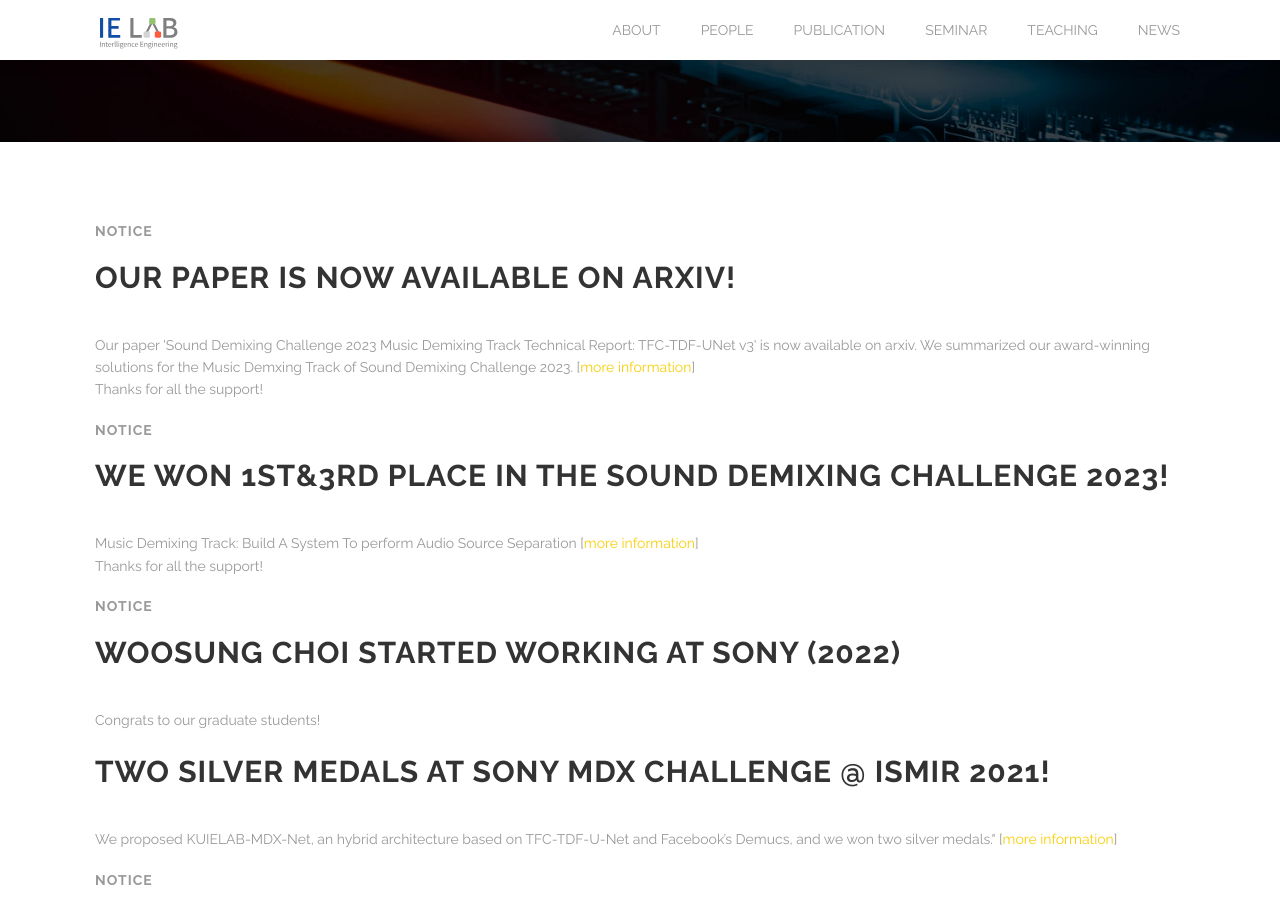
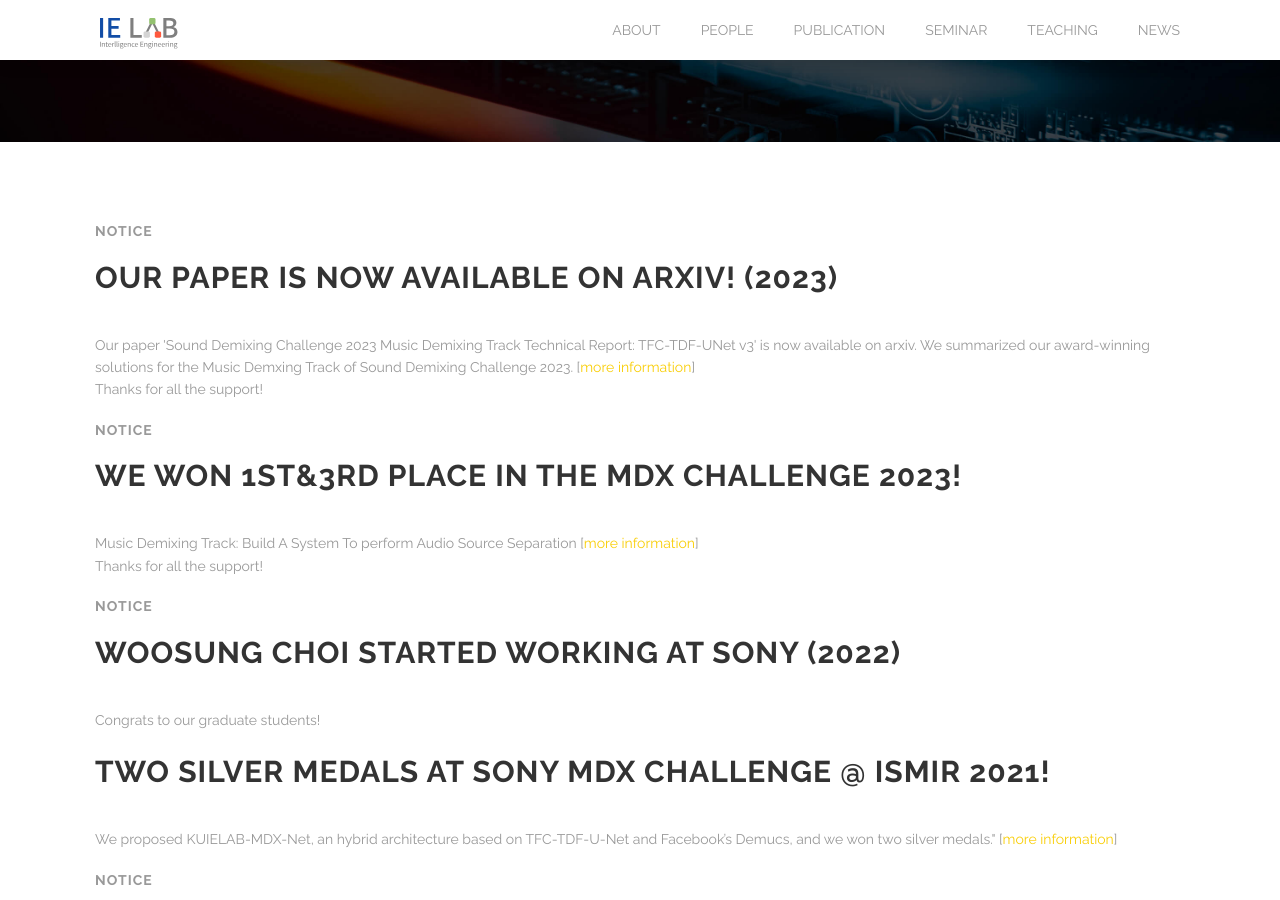
Before and after one commit to kuielab/kuielab.github.io, a Jekyll site: the page built from index.html, in a window 1280 px wide and 900 px high, scrolled down 608 px. Built offline with Jekyll 4.4.1, drawn with Linux system fonts in a browser that asks for light colours.

Commit message:
Update index.html

```diff
--- a/index.html
+++ b/index.html
@@ -114,7 +114,7 @@ testimonials:
     <div class="large-12 columns">
 
 		<h4 style="color: #999">Notice</h4>
-    		<h2>Our paper is now available on arxiv!</h2>
+    		<h2>Our paper is now available on arxiv! (2023) </h2>
     		<div class="spacing"></div>
     		<p>
         	Our paper 'Sound Demixing Challenge 2023 Music Demixing Track Technical Report: TFC-TDF-UNet v3' is now available on arxiv. We summarized our award-winning solutions for the Music Demxing Track of Sound Demixing Challenge 2023.
@@ -123,7 +123,7 @@ testimonials:
     		</p>
 
 		<h4 style="color: #999">Notice</h4>
-    		<h2>We won 1st&3rd place in the Sound Demixing Challenge 2023!</h2>
+    		<h2>We won 1st&3rd place in the mdx Challenge 2023!</h2>
     		<div class="spacing"></div>
     		<p>
         	Music Demixing Track: Build A System To perform Audio Source Separation
```
